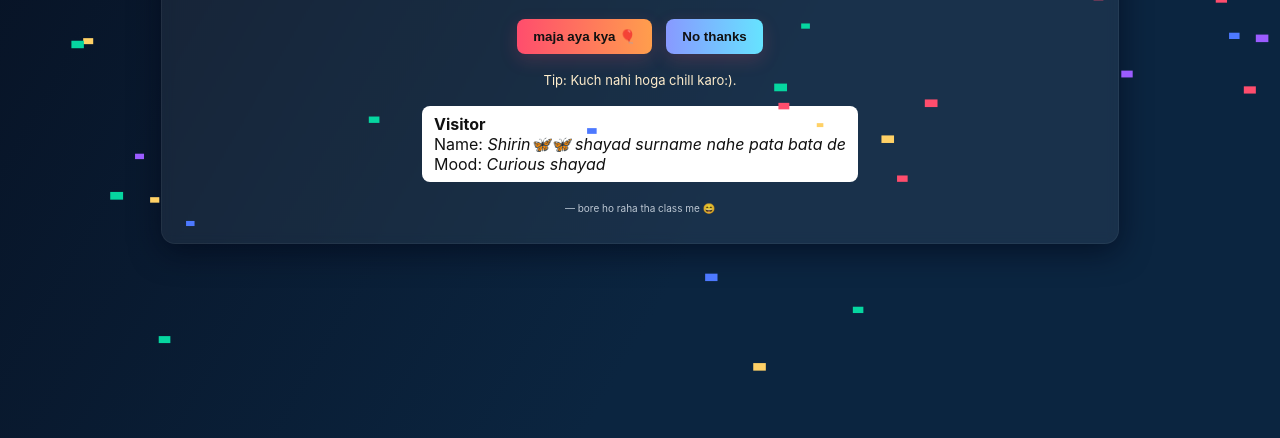
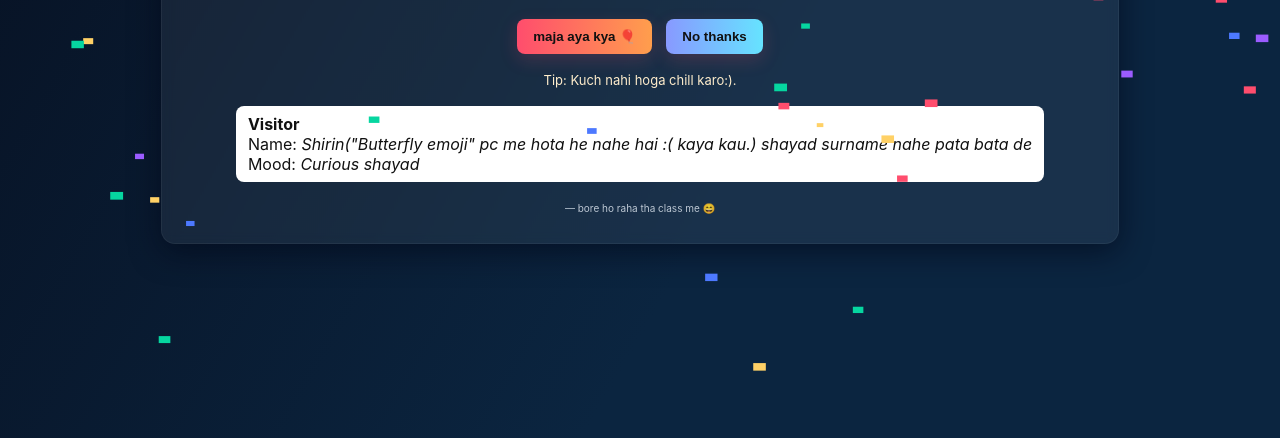
Before and after one commit to may2612008-debug/portfolio, a plain HTML site: page index.html in a window 1280 px wide. Both pictures are taken after a click on the button "SHOW ME THE SURPRISE 🎉". Shown: the part 362-800 px from the top of the page. Drawn offline with Linux system fonts and the light colour scheme.

Commit message:
updated homepage with new code

```diff
--- a/index.html
+++ b/index.html
@@ -42,7 +42,7 @@
 
     <div class="tablelike" id="miniBox" style="display:none">
       <strong>Visitor</strong><br>
-      Name: <em>Shirin🦋🦋 shayad surname nahe pata bata de</em><br>
+      Name: <em>Shirin("Butterfly emoji" pc me hota he nahe hai :( kaya kau.) shayad surname nahe pata bata de</em><br>
       Mood: <em>Curious shayad</em>
     </div>
 
```
